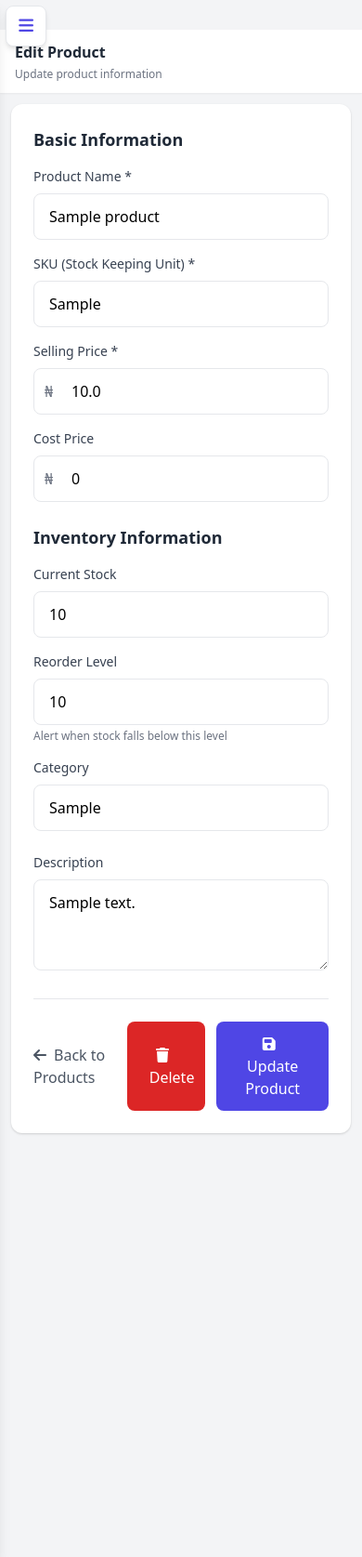
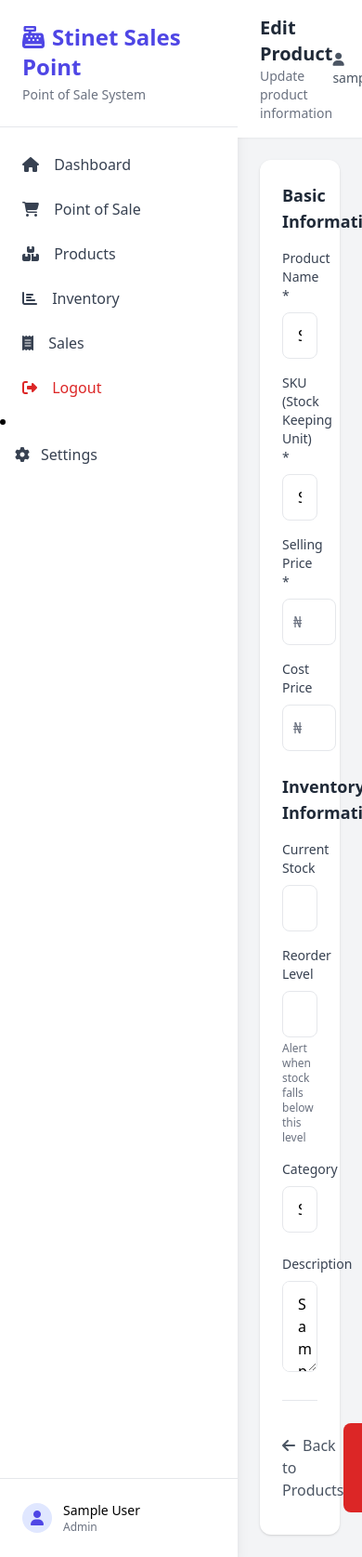
Before and after one commit to ugbedethomas/pos-system, a Flask app: page /products/edit/1 in a window 390 px wide. Shown: the whole page at 93% size. Run offline with Flask 3, Linux system fonts and the light colour scheme; the visitor is signed in with stand-in values (Sample User, id 1); tables that the repository leaves empty hold one stand-in row (values such as "Sample post").

```diff
--- a/templates/base.html
+++ b/templates/base.html
@@ -17,20 +17,6 @@
 
     <!-- Custom CSS -->
     <style>
-        /* Remove default margins and padding */
-        * {
-            margin: 0;
-            padding: 0;
-            box-sizing: border-box;
-        }
-
-        html, body {
-            height: 100%;
-            width: 100%;
-            overflow-x: hidden;
-            -webkit-overflow-scrolling: touch;
-        }
-
         /* Base Styles */
         :root {
             --primary-color: #4f46e5;
@@ -185,57 +155,6 @@
         .input-error {
             border-color: var(--danger-color);
             box-shadow: 0 0 0 3px rgba(239, 68, 68, 0.1);
-        }
-
-        /* Mobile Optimizations */
-        @media (max-width: 1023px) {
-            /* Mobile menu button positioning */
-            #mobile-menu-btn {
-                top: 6px;
-                left: 6px;
-            }
-
-            /* Touch-friendly elements */
-            button, a {
-                min-height: 44px;
-                min-width: 44px;
-            }
-
-            /* Remove hover effects on mobile */
-            .hover\\:bg-gray-50:hover {
-                background-color: inherit;
-            }
-
-            /* Smaller padding on very small screens */
-            @media (max-width: 640px) {
-                header.mt-8 {
-                    margin-top: 32px !important;
-                }
-
-                main.p-3 {
-                    padding: 0.75rem;
-                }
-            }
-        }
-
-        /* Mobile text utilities */
-        .mobile-text-sm {
-            font-size: 0.875rem;
-        }
-        .mobile-text-xs {
-            font-size: 0.75rem;
-        }
-        .mobile-hide {
-            display: none !important;
-        }
-        .mobile-block {
-            display: block !important;
-        }
-        .mobile-w-full {
-            width: 100% !important;
-        }
-        .mobile-p-2 {
-            padding: 0.5rem;
         }
     </style>
 
@@ -423,70 +342,6 @@
         document.addEventListener('DOMContentLoaded', function() {
             console.log('POS System initialized');
 
-            // Mobile sidebar toggle
-            const menuBtn = document.getElementById('mobile-menu-btn');
-            const sidebar = document.getElementById('sidebar');
-            const overlay = document.getElementById('sidebar-overlay');
-            const closeBtn = sidebar?.querySelector('.mobile-close-btn');
-
-            // Toggle sidebar
-            if (menuBtn && sidebar) {
-                menuBtn.addEventListener('click', function(e) {
-                    e.stopPropagation();
-                    sidebar.classList.toggle('active');
-                    if (overlay) overlay.classList.toggle('active');
-                });
-            }
-
-            // Close sidebar
-            if (closeBtn) {
-                closeBtn.addEventListener('click', function(e) {
-                    e.stopPropagation();
-                    sidebar.classList.remove('active');
-                    if (overlay) overlay.classList.remove('active');
-                });
-            }
-
-            // Close on overlay click
-            if (overlay) {
-                overlay.addEventListener('click', function() {
-                    sidebar.classList.remove('active');
-                    overlay.classList.remove('active');
-                });
-            }
-
-            // Close sidebar when clicking outside on mobile
-            document.addEventListener('click', function(event) {
-                if (window.innerWidth < 1024) {
-                    if (sidebar && sidebar.classList.contains('active') &&
-                        !sidebar.contains(event.target) &&
-                        menuBtn && !menuBtn.contains(event.target)) {
-                        sidebar.classList.remove('active');
-                        if (overlay) overlay.classList.remove('active');
-                    }
-                }
-            });
-
-            // Auto-close sidebar on navigation (mobile)
-            document.querySelectorAll('.sidebar-item').forEach(item => {
-                item.addEventListener('click', function() {
-                    if (window.innerWidth < 1024) {
-                        setTimeout(() => {
-                            if (sidebar) sidebar.classList.remove('active');
-                            if (overlay) overlay.classList.remove('active');
-                        }, 300);
-                    }
-                });
-            });
-
-            // Close sidebar on window resize to desktop
-            window.addEventListener('resize', function() {
-                if (window.innerWidth >= 1024) {
-                    if (sidebar) sidebar.classList.remove('active');
-                    if (overlay) overlay.classList.remove('active');
-                }
-            });
-
             // Format all money elements on page
             document.querySelectorAll('.money').forEach(el => {
                 const amount = el.textContent.replace(/[^0-9.-]+/g, '');
@@ -556,68 +411,59 @@
     </script>
 </head>
 <body class="bg-gray-100">
-    <!-- Mobile Menu Button -->
-    <button id="mobile-menu-btn" class="lg:hidden fixed top-2 left-2 z-50 bg-white p-2 rounded-lg shadow-md border border-gray-200">
-        <i class="fas fa-bars text-lg text-indigo-600"></i>
-    </button>
-
-    <!-- Sidebar Overlay (Mobile only) -->
-    <div id="sidebar-overlay" class="sidebar-overlay lg:hidden"></div>
-
+    <div class="flex h-screen">
         <!-- Sidebar -->
-    <div id="sidebar" class="sidebar fixed inset-y-0 left-0 w-64 bg-white shadow-lg lg:shadow-none lg:relative lg:translate-x-0 transition-transform duration-300">
-        <div class="p-4 lg:p-6 border-b relative">
-            <h1 class="text-lg lg:text-2xl font-bold text-indigo-600">
+        <div class="w-64 bg-white shadow-lg">
+            <div class="p-6 border-b">
+                <h1 class="text-2xl font-bold text-indigo-600">
                     <i class="fas fa-cash-register mr-2"></i>Stinet Sales Point
                 </h1>
-            <p class="text-xs lg:text-sm text-gray-500 mt-1">Point of Sale System</p>
-
-            <!-- Mobile close button -->
-            <button class="mobile-close-btn lg:hidden absolute top-3 right-3 text-gray-500 hover:text-gray-700">
-                <i class="fas fa-times text-lg"></i>
-            </button>
+                <p class="text-sm text-gray-500 mt-1">Point of Sale System</p>
             </div>
 
             <nav class="mt-4">
-            <a href="/" class="sidebar-item block px-4 lg:px-6 py-3 text-gray-700 hover:bg-gray-50 {% if request.path == '/' %}active bg-indigo-600 text-white{% endif %}">
-                <i class="fas fa-home mr-3"></i> <span class="mobile-text-sm">Dashboard</span>
+                <a href="/" class="sidebar-item block px-6 py-3 text-gray-700 {% if request.path == '/' %}active{% endif %}">
+                    <i class="fas fa-home mr-3"></i> Dashboard
                 </a>
-            <a href="/pos" class="sidebar-item block px-4 lg:px-6 py-3 text-gray-700 hover:bg-gray-50 {% if request.path == '/pos' %}active bg-indigo-600 text-white{% endif %}">
-                <i class="fas fa-shopping-cart mr-3"></i> <span class="mobile-text-sm">Point of Sale</span>
+                <a href="/pos" class="sidebar-item block px-6 py-3 text-gray-700 {% if request.path == '/pos' %}active{% endif %}">
+                    <i class="fas fa-shopping-cart mr-3"></i> Point of Sale
                 </a>
-            <a href="/products" class="sidebar-item block px-4 lg:px-6 py-3 text-gray-700 hover:bg-gray-50 {% if request.path == '/products' %}active bg-indigo-600 text-white{% endif %}">
-                <i class="fas fa-boxes mr-3"></i> <span class="mobile-text-sm">Products</span>
+                <a href="/products" class="sidebar-item block px-6 py-3 text-gray-700 {% if request.path == '/products' %}active{% endif %}">
+                    <i class="fas fa-boxes mr-3"></i> Products
                 </a>
-            <a href="/inventory" class="sidebar-item block px-4 lg:px-6 py-3 text-gray-700 hover:bg-gray-50 {% if request.path == '/inventory' %}active bg-indigo-600 text-white{% endif %}">
-                <i class="fas fa-chart-bar mr-3"></i> <span class="mobile-text-sm">Inventory</span>
+                <a href="/inventory" class="sidebar-item block px-6 py-3 text-gray-700 {% if request.path == '/inventory' %}active{% endif %}">
+                    <i class="fas fa-chart-bar mr-3"></i> Inventory
                 </a>
-            <a href="/sales" class="sidebar-item block px-4 lg:px-6 py-3 text-gray-700 hover:bg-gray-50 {% if request.path == '/sales' %}active bg-indigo-600 text-white{% endif %}">
-                <i class="fas fa-receipt mr-3"></i> <span class="mobile-text-sm">Sales</span>
+                <a href="/sales" class="sidebar-item block px-6 py-3 text-gray-700 {% if request.path == '/sales' %}active{% endif %}">
+                    <i class="fas fa-receipt mr-3"></i> Sales
                 </a>
-
-            {% if session.role == 'admin' %}
-            <a href="/settings" class="sidebar-item block px-4 lg:px-6 py-3 text-gray-700 hover:bg-gray-50 {% if request.path == '/settings' %}active bg-indigo-600 text-white{% endif %}">
-                <i class="fas fa-cog mr-3"></i> <span class="mobile-text-sm">Settings</span>
+                {% if session.get('username') %}
+                <a href="/logout" class="sidebar-item block px-6 py-3 text-red-600">
+                    <i class="fas fa-sign-out-alt mr-3"></i> Logout
                 </a>
                 {% endif %}
-
-            {% if session.get('username') %}
-            <a href="/logout" class="sidebar-item block px-4 lg:px-6 py-3 text-red-600 hover:bg-red-50">
-                <i class="fas fa-sign-out-alt mr-3"></i> <span class="mobile-text-sm">Logout</span>
+                <!-- In your base.html navigation -->
+{% if session.role == 'admin' %}
+<li class="mb-2">
+    <a href="/settings"
+       class="flex items-center px-4 py-3 text-gray-700 rounded-lg hover:bg-gray-100 {% if request.path == '/settings' %}bg-gray-100 font-semibold{% endif %}">
+        <i class="fas fa-cog mr-3"></i>
+        <span>Settings</span>
     </a>
+</li>
 {% endif %}
             </nav>
 
             <!-- User Info -->
             {% if session.get('username') %}
-        <div class="absolute bottom-0 w-64 p-3 lg:p-6 border-t">
+            <div class="absolute bottom-0 w-64 p-6 border-t">
                 <div class="flex items-center">
-                <div class="w-8 h-8 bg-indigo-100 rounded-full flex items-center justify-center flex-shrink-0">
-                    <i class="fas fa-user text-indigo-600 text-sm"></i>
+                    <div class="w-8 h-8 bg-indigo-100 rounded-full flex items-center justify-center">
+                        <i class="fas fa-user text-indigo-600"></i>
                     </div>
-                <div class="ml-3 min-w-0">
-                    <p class="text-sm font-medium truncate">{{ session.get('full_name') }}</p>
-                    <p class="text-xs text-gray-500 truncate">{{ session.get('role')|title }}</p>
+                    <div class="ml-3">
+                        <p class="text-sm font-medium">{{ session.get('full_name') }}</p>
+                        <p class="text-xs text-gray-500">{{ session.get('role')|title }}</p>
                     </div>
                 </div>
             </div>
@@ -625,17 +471,17 @@
         </div>
 
         <!-- Main Content -->
-    <div class="flex-1 flex flex-col lg:ml-64 min-h-screen">
+        <div class="flex-1 flex flex-col overflow-hidden">
             <!-- Header -->
-        <header class="bg-white shadow-sm px-4 lg:px-6 py-3 lg:py-4 mt-8 lg:mt-0">
+            <header class="bg-white shadow-sm px-6 py-4">
                 <div class="flex justify-between items-center">
-                <div class="min-w-0 flex-1">
-                    <h2 class="text-base lg:text-xl font-semibold text-gray-800 truncate">{% block page_title %}Dashboard{% endblock %}</h2>
-                    <p class="text-xs lg:text-sm text-gray-500 truncate mt-1">{% block page_subtitle %}Overview and quick actions{% endblock %}</p>
+                    <div>
+                        <h2 class="text-xl font-semibold text-gray-800">{% block page_title %}Dashboard{% endblock %}</h2>
+                        <p class="text-gray-500 text-sm">{% block page_subtitle %}Overview and quick actions{% endblock %}</p>
                     </div>
-                <div class="flex items-center space-x-2 lg:space-x-4 ml-2">
+                    <div class="flex items-center space-x-4">
                         {% if session.get('username') %}
-                    <div class="text-xs lg:text-sm text-gray-600 mobile-hide lg:block">
+                        <div class="text-sm text-gray-600">
                             <i class="fas fa-user mr-1"></i> {{ session.get('username') }}
                         </div>
                         {% endif %}
@@ -644,11 +490,24 @@
             </header>
 
             <!-- Page Content -->
-        <main class="flex-1 overflow-y-auto p-3 lg:p-6">
+            <main class="flex-1 overflow-y-auto p-6">
                 {% block content %}{% endblock %}
             </main>
         </div>
+    </div>
 
-    {% block scripts %}{% endblock %}
+    <script>
+        // Simple sidebar activation
+        document.querySelectorAll('.sidebar-item').forEach(item => {
+            item.addEventListener('click', function() {
+                document.querySelectorAll('.sidebar-item').forEach(i => {
+                    i.classList.remove('active', 'bg-indigo-600', 'text-white');
+                    i.classList.add('text-gray-700');
+                });
+                this.classList.add('active', 'bg-indigo-600', 'text-white');
+                this.classList.remove('text-gray-700');
+            });
+        });
+    </script>
 </body>
 </html>
```
Also changed, not shown: other parts of templates/base.html (+10 -26 lines). Lines whose indentation alone changed are shown as unchanged.
